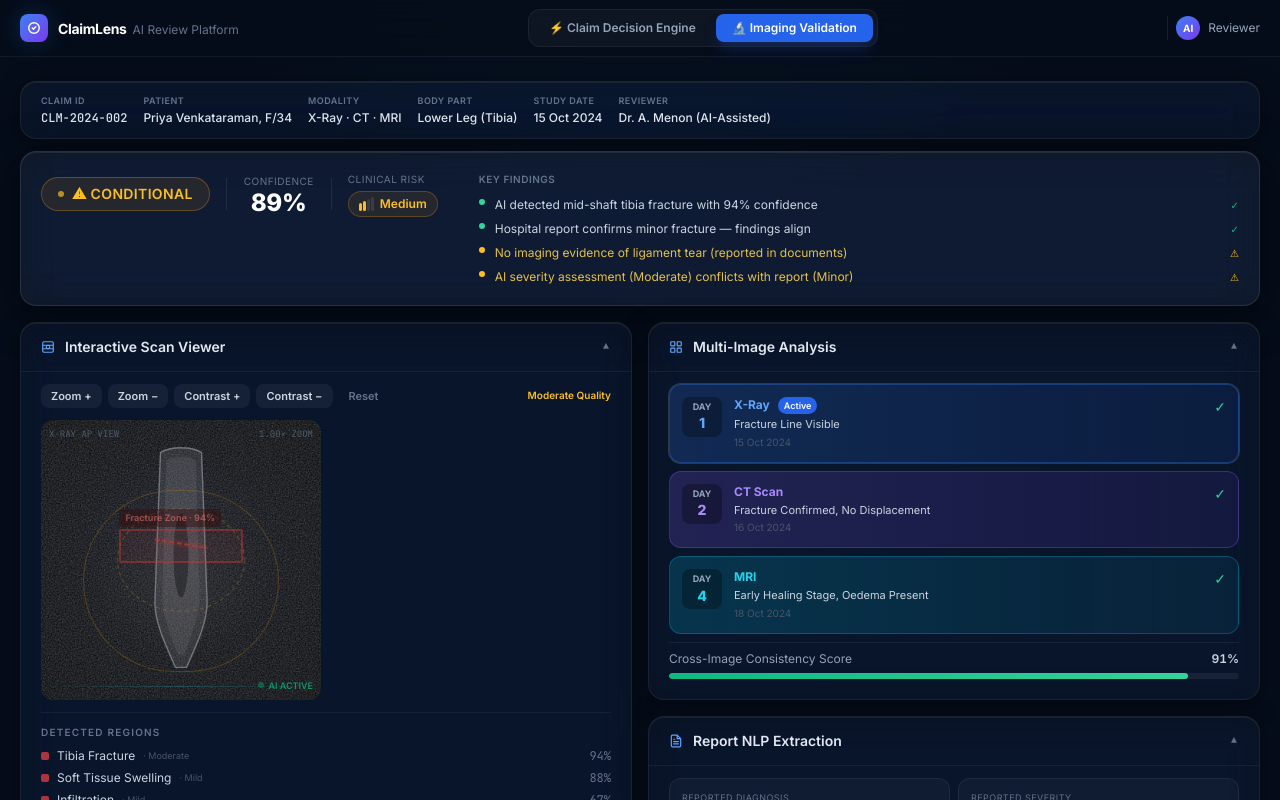
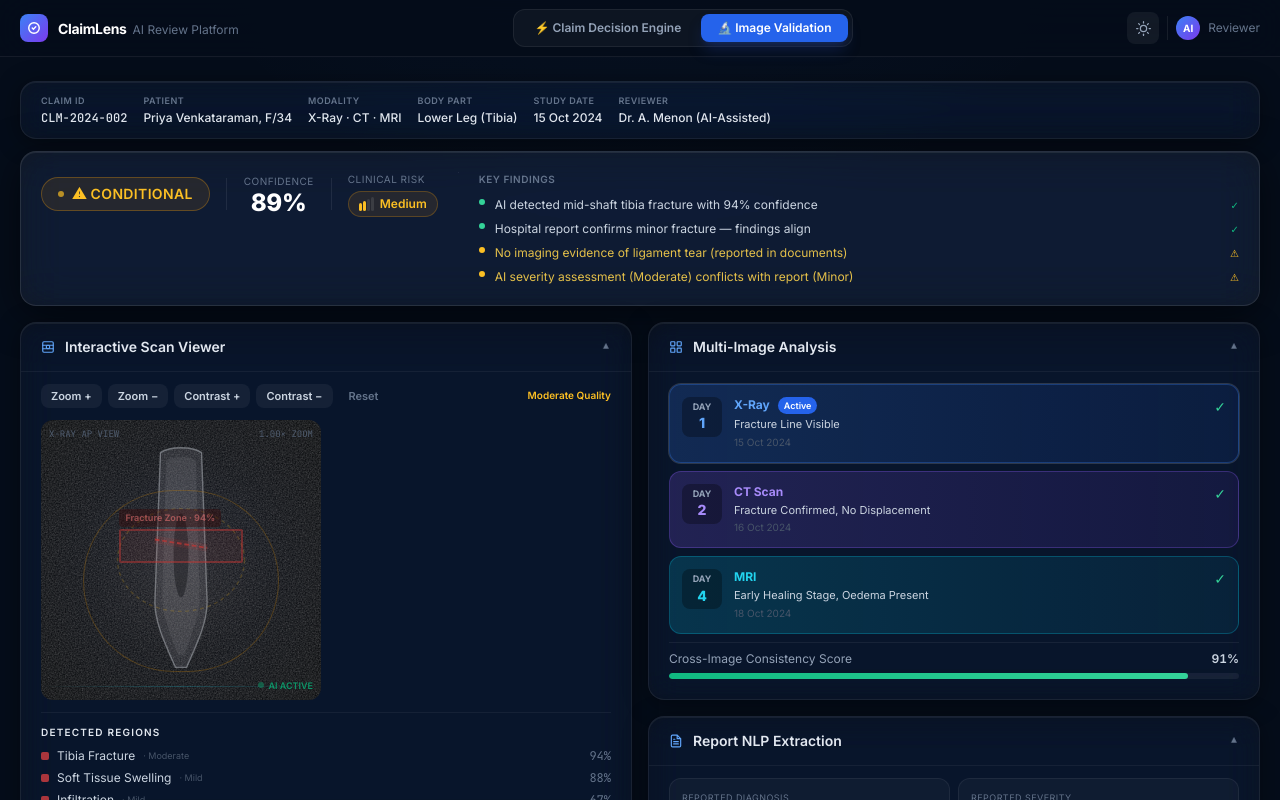
Before and after one commit to akhilesh79/claim-lens, a React (Vite) app: page /imaging in a window 1280 px wide. Shown: the top 800 px of the page. Built offline with nearby package versions, Linux system fonts and the light colour scheme.

Commit message:
theme fix v2

```diff
--- a/package.json
+++ b/package.json
@@ -8,6 +8,10 @@
     "preview": "vite preview"
   },
   "dependencies": {
+    "@emotion/react": "^11.14.0",
+    "@emotion/styled": "^11.14.1",
+    "@mui/material": "^9.0.0",
+    "@mui/x-data-grid": "^9.0.4",
     "@reduxjs/toolkit": "^2.3.0",
     "framer-motion": "^11.3.28",
     "react": "^18.3.1",
--- a/src/App.tsx
+++ b/src/App.tsx
@@ -2,14 +2,22 @@ import { useEffect } from 'react';
 import { BrowserRouter, Routes, Route, Navigate } from 'react-router-dom';
 import { Provider } from 'react-redux';
 import { store } from '@/app/store';
+import { useAppSelector } from '@/app/hooks';
 import { PageLayout } from '@/components/layout/PageLayout';
 import ClaimDashboard from '@/pages/ClaimDashboard';
 import ImagingDashboard from '@/pages/ImagingDashboard';
 
+/** Reads theme from Redux and syncs it to the <html data-theme> attribute. */
 function ThemeSyncer() {
+  const theme = useAppSelector((s) => s.ui.theme);
+
   useEffect(() => {
-    document.documentElement.setAttribute('data-theme', 'claimlens');
-  }, []);
+    document.documentElement.setAttribute(
+      'data-theme',
+      theme === 'dark' ? 'claimlens' : 'light',
+    );
+  }, [theme]);
+
   return null;
 }
 
@@ -30,6 +38,7 @@ export default function App() {
   return (
     <Provider store={store}>
       <BrowserRouter>
+        {/* ThemeSyncer is inside Provider so it can read from the Redux store */}
         <ThemeSyncer />
         <AppRoutes />
       </BrowserRouter>
--- a/src/components/layout/Header.tsx
+++ b/src/components/layout/Header.tsx
@@ -1,81 +1,134 @@
 import { NavLink } from 'react-router-dom';
 import { useAppDispatch, useAppSelector } from '@/app/hooks';
-// import { toggleTheme } from '@/features/ui/uiSlice';
+import { toggleTheme } from '@/features/ui/uiSlice';
 
 export function Header() {
-  // const dispatch = useAppDispatch();
-  // const theme = useAppSelector((s) => s.ui.theme);
+  const dispatch = useAppDispatch();
+  const theme = useAppSelector((s) => s.ui.theme);
+  const isDark = theme === 'dark';
 
   return (
-    <header className='sticky top-0 z-40 border-b border-white/[0.06] bg-[#050d1a]/80 backdrop-blur-xl'>
-      <div className='mx-auto max-w-[1700px] px-5 h-14 flex items-center justify-between gap-4'>
+    <header
+      className="sticky top-0 z-40 backdrop-blur-xl border-b transition-colors duration-300"
+      style={{
+        background: 'var(--header-bg)',
+        borderColor: 'var(--header-border)',
+      }}
+    >
+      <div className="mx-auto max-w-[1700px] px-5 h-14 flex items-center justify-between gap-4">
+
         {/* Brand */}
-        <div className='flex items-center gap-2.5 flex-shrink-0'>
-          <div className='w-7 h-7 rounded-lg bg-gradient-to-br from-blue-500 to-violet-600 flex items-center justify-center shadow-glow-blue'>
-            <svg
-              width='14'
-              height='14'
-              viewBox='0 0 24 24'
-              fill='none'
-              stroke='white'
-              strokeWidth='2.5'
-              strokeLinecap='round'
-            >
-              <path d='M9 12l2 2 4-4m6 2a9 9 0 11-18 0 9 9 0 0118 0z' />
+        <div className="flex items-center gap-2.5 flex-shrink-0">
+          <div className="w-7 h-7 rounded-lg bg-gradient-to-br from-blue-500 to-violet-600 flex items-center justify-center">
+            <svg width="14" height="14" viewBox="0 0 24 24" fill="none" stroke="white" strokeWidth="2.5" strokeLinecap="round">
+              <path d="M9 12l2 2 4-4m6 2a9 9 0 11-18 0 9 9 0 0118 0z" />
             </svg>
           </div>
           <div>
-            <span className='text-sm font-bold text-white tracking-tight'>ClaimLens</span>
-            <span className='hidden sm:inline text-xs text-slate-500 ml-1.5'>AI Review Platform</span>
+            <span
+              className="text-sm font-bold tracking-tight"
+              style={{ color: isDark ? '#ffffff' : '#0f172a' }}
+            >
+              ClaimLens
+            </span>
+            <span
+              className="hidden sm:inline text-xs ml-1.5"
+              style={{ color: isDark ? '#64748b' : '#94a3b8' }}
+            >
+              AI Review Platform
+            </span>
           </div>
         </div>
 
-        {/* Nav */}
-        <nav className='flex items-center gap-1 bg-white/[0.04] border border-white/[0.06] rounded-xl p-1'>
+        {/* Nav tabs */}
+        <nav
+          className="flex items-center gap-1 rounded-xl p-1 border"
+          style={{
+            background: isDark ? 'rgba(255,255,255,0.04)' : 'rgba(15,23,42,0.04)',
+            borderColor: isDark ? 'rgba(255,255,255,0.07)' : 'rgba(15,23,42,0.09)',
+          }}
+        >
           <NavLink
-            to='/claims'
+            to="/claims"
             className={({ isActive }) =>
               `px-4 py-1.5 rounded-lg text-xs font-semibold transition-all duration-200 whitespace-nowrap
-              ${
-                isActive
-                  ? 'bg-blue-600 text-white shadow-lg shadow-blue-900/40'
-                  : 'text-slate-400 hover:text-slate-200 hover:bg-white/[0.05]'
-              }`
+               ${isActive
+                 ? 'bg-blue-600 text-white shadow-lg shadow-blue-900/40'
+                 : isDark
+                   ? 'text-slate-400 hover:text-slate-200 hover:bg-white/[0.05]'
+                   : 'text-slate-500 hover:text-slate-800 hover:bg-black/[0.05]'
+               }`
             }
           >
             ⚡ Claim Decision Engine
           </NavLink>
           <NavLink
-            to='/imaging'
+            to="/imaging"
             className={({ isActive }) =>
               `px-4 py-1.5 rounded-lg text-xs font-semibold transition-all duration-200 whitespace-nowrap
-              ${
-                isActive
-                  ? 'bg-blue-600 text-white shadow-lg shadow-blue-900/40'
-                  : 'text-slate-400 hover:text-slate-200 hover:bg-white/[0.05]'
-              }`
+               ${isActive
+                 ? 'bg-blue-600 text-white shadow-lg shadow-blue-900/40'
+                 : isDark
+                   ? 'text-slate-400 hover:text-slate-200 hover:bg-white/[0.05]'
+                   : 'text-slate-500 hover:text-slate-800 hover:bg-black/[0.05]'
+               }`
             }
           >
-            🔬 Imaging Validation
+            🔬 Image Validation
           </NavLink>
         </nav>
 
         {/* Actions */}
-        <div className='flex items-center gap-2 flex-shrink-0'>
-          {/* <button
+        <div className="flex items-center gap-2 flex-shrink-0">
+
+          {/* ── Theme toggle ── */}
+          <button
             onClick={() => dispatch(toggleTheme())}
-            title="Toggle theme"
-            className="w-8 h-8 rounded-lg hover:bg-white/[0.06] flex items-center justify-center text-slate-400 hover:text-slate-200 transition-colors text-sm"
+            title={isDark ? 'Switch to light mode' : 'Switch to dark mode'}
+            className="w-8 h-8 rounded-lg flex items-center justify-center transition-all duration-200 hover:scale-110"
+            style={{
+              background: isDark ? 'rgba(255,255,255,0.06)' : 'rgba(15,23,42,0.06)',
+              color:      isDark ? '#94a3b8'                : '#475569',
+            }}
           >
-            {theme === 'dark' ? '☀️' : '🌙'}
-          </button> */}
-          <div className='flex items-center gap-2 pl-2 border-l border-white/[0.08]'>
-            <div className='w-6 h-6 rounded-full bg-gradient-to-br from-blue-500 to-violet-600 flex items-center justify-center text-[10px] font-bold text-white'>
+            {isDark ? (
+              /* Sun — visible in dark mode, click to go light */
+              <svg width="15" height="15" viewBox="0 0 24 24" fill="none" stroke="currentColor" strokeWidth="2" strokeLinecap="round">
+                <circle cx="12" cy="12" r="5"/>
+                <line x1="12" y1="1"  x2="12" y2="3"/>
+                <line x1="12" y1="21" x2="12" y2="23"/>
+                <line x1="4.22" y1="4.22"   x2="5.64"  y2="5.64"/>
+                <line x1="18.36" y1="18.36" x2="19.78" y2="19.78"/>
+                <line x1="1"  y1="12" x2="3"  y2="12"/>
+                <line x1="21" y1="12" x2="23" y2="12"/>
+                <line x1="4.22"  y1="19.78" x2="5.64"  y2="18.36"/>
+                <line x1="18.36" y1="5.64"  x2="19.78" y2="4.22"/>
+              </svg>
+            ) : (
+              /* Moon — visible in light mode, click to go dark */
+              <svg width="14" height="14" viewBox="0 0 24 24" fill="none" stroke="currentColor" strokeWidth="2" strokeLinecap="round">
+                <path d="M21 12.79A9 9 0 1111.21 3 7 7 0 0021 12.79z"/>
+              </svg>
+            )}
+          </button>
+
+          {/* Divider + avatar */}
+          <div
+            className="flex items-center gap-2 pl-2 border-l"
+            style={{ borderColor: isDark ? 'rgba(255,255,255,0.08)' : 'rgba(15,23,42,0.10)' }}
+          >
+            <div className="w-6 h-6 rounded-full bg-gradient-to-br from-blue-500 to-violet-600 flex items-center justify-center text-[10px] font-bold text-white">
               AI
             </div>
-            <span className='hidden sm:block text-xs text-slate-400'>Reviewer</span>
+            <span
+              className="hidden sm:block text-xs"
+              style={{ color: isDark ? '#64748b' : '#94a3b8' }}
+            >
+              Reviewer
+            </span>
           </div>
         </div>
+
       </div>
     </header>
   );
--- a/src/index.css
+++ b/src/index.css
@@ -2,109 +2,165 @@
 @tailwind components;
 @tailwind utilities;
 
+/* ─── Per-theme design tokens ─────────────────────────────────────────────── */
+
+[data-theme="claimlens"] {
+  /* Glass surfaces */
+  --glass-bg:          rgba(255, 255, 255, 0.030);
+  --glass-bg-elevated: rgba(255, 255, 255, 0.055);
+  --glass-bg-sm:       rgba(255, 255, 255, 0.050);
+  --glass-border:      rgba(255, 255, 255, 0.070);
+  --glass-border-md:   rgba(255, 255, 255, 0.100);
+  --glass-shadow:      0 4px 24px rgba(0,0,0,0.40), inset 0 1px 0 rgba(255,255,255,0.06);
+  --glass-shadow-lg:   0 8px 40px rgba(0,0,0,0.55), inset 0 1px 0 rgba(255,255,255,0.08);
+
+  /* Layout */
+  --header-bg:         rgba(5, 13, 26, 0.84);
+  --header-border:     rgba(255, 255, 255, 0.065);
+  --body-bg:           #050d1a;
+  --body-glow-1:       rgba(59, 130, 246, 0.08);
+  --body-glow-2:       rgba(139, 92, 246, 0.05);
+
+  /* Scrollbar */
+  --sb-thumb:          rgba(255, 255, 255, 0.10);
+  --sb-thumb-hover:    rgba(255, 255, 255, 0.18);
+}
+
+[data-theme="light"] {
+  /* Glass surfaces */
+  --glass-bg:          rgba(255, 255, 255, 0.82);
+  --glass-bg-elevated: rgba(255, 255, 255, 0.95);
+  --glass-bg-sm:       rgba(255, 255, 255, 0.90);
+  --glass-border:      rgba(15, 23, 42, 0.090);
+  --glass-border-md:   rgba(15, 23, 42, 0.130);
+  --glass-shadow:      0 2px 16px rgba(0,0,0,0.07), 0 1px 3px rgba(0,0,0,0.05);
+  --glass-shadow-lg:   0 6px 32px rgba(0,0,0,0.10), 0 2px 8px rgba(0,0,0,0.06);
+
+  /* Layout */
+  --header-bg:         rgba(248, 250, 252, 0.92);
+  --header-border:     rgba(15, 23, 42, 0.08);
+  --body-bg:           #f1f5f9;
+  --body-glow-1:       rgba(59, 130, 246, 0.04);
+  --body-glow-2:       rgba(139, 92, 246, 0.02);
+
+  /* Scrollbar */
+  --sb-thumb:          rgba(15, 23, 42, 0.15);
+  --sb-thumb-hover:    rgba(15, 23, 42, 0.25);
+}
+
+/* ─── Global base ──────────────────────────────────────────────────────────── */
+
 @layer base {
-  :root {
-    --surface-1: rgba(255, 255, 255, 0.03);
-    --surface-2: rgba(255, 255, 255, 0.055);
-    --surface-3: rgba(255, 255, 255, 0.08);
-    --border-subtle: rgba(255, 255, 255, 0.07);
-    --border-default: rgba(255, 255, 255, 0.1);
-    --border-emphasis: rgba(255, 255, 255, 0.15);
-  }
-
   * {
     scrollbar-width: thin;
-    scrollbar-color: rgba(255, 255, 255, 0.1) transparent;
+    scrollbar-color: var(--sb-thumb) transparent;
   }
-
-  *::-webkit-scrollbar {
-    width: 5px;
-    height: 5px;
-  }
-
-  *::-webkit-scrollbar-track {
-    background: transparent;
-  }
-
-  *::-webkit-scrollbar-thumb {
-    background-color: rgba(255, 255, 255, 0.1);
-    border-radius: 3px;
-  }
-
-  *::-webkit-scrollbar-thumb:hover {
-    background-color: rgba(255, 255, 255, 0.18);
-  }
+  *::-webkit-scrollbar          { width: 5px; height: 5px; }
+  *::-webkit-scrollbar-track    { background: transparent; }
+  *::-webkit-scrollbar-thumb    { background-color: var(--sb-thumb);       border-radius: 3px; }
+  *::-webkit-scrollbar-thumb:hover { background-color: var(--sb-thumb-hover); }
 
   body {
-    background-color: #050d1a;
+    background-color: var(--body-bg);
     background-image:
-      radial-gradient(ellipse 80% 50% at 50% -20%, rgba(59, 130, 246, 0.08) 0%, transparent 60%),
-      radial-gradient(ellipse 60% 40% at 80% 80%, rgba(139, 92, 246, 0.05) 0%, transparent 50%);
+      radial-gradient(ellipse 80% 50% at 50% -20%, var(--body-glow-1) 0%, transparent 60%),
+      radial-gradient(ellipse 60% 40% at 80% 80%,  var(--body-glow-2) 0%, transparent 50%);
     min-height: 100vh;
+    transition: background-color 0.25s ease;
   }
 }
 
+/* ─── Component utilities ───────────────────────────────────────────────────── */
+
 @layer components {
-  /* Glassmorphic cards */
+
+  /* Glassmorphic cards — all colours driven by CSS vars */
   .glass {
-    background: var(--surface-1);
-    backdrop-filter: blur(16px) saturate(180%);
+    background:           var(--glass-bg);
+    backdrop-filter:      blur(16px) saturate(180%);
     -webkit-backdrop-filter: blur(16px) saturate(180%);
-    border: 1px solid var(--border-subtle);
-    box-shadow: 0 4px 24px rgba(0, 0, 0, 0.35), inset 0 1px 0 rgba(255, 255, 255, 0.06);
+    border:               1px solid var(--glass-border);
+    box-shadow:           var(--glass-shadow);
   }
 
   .glass-elevated {
-    background: var(--surface-2);
-    backdrop-filter: blur(20px) saturate(200%);
+    background:           var(--glass-bg-elevated);
+    backdrop-filter:      blur(20px) saturate(200%);
     -webkit-backdrop-filter: blur(20px) saturate(200%);
-    border: 1px solid var(--border-default);
-    box-shadow: 0 8px 40px rgba(0, 0, 0, 0.5), inset 0 1px 0 rgba(255, 255, 255, 0.08);
+    border:               1px solid var(--glass-border-md);
+    box-shadow:           var(--glass-shadow-lg);
   }
 
   .glass-sm {
-    background: var(--surface-2);
-    backdrop-filter: blur(8px);
+    background:           var(--glass-bg-sm);
+    backdrop-filter:      blur(8px);
     -webkit-backdrop-filter: blur(8px);
-    border: 1px solid var(--border-subtle);
+    border:               1px solid var(--glass-border);
   }
 
-  /* Status styles */
-  .status-pass {
-    @apply bg-emerald-500/10 border border-emerald-500/30 text-emerald-400;
-  }
-  .status-fail {
-    @apply bg-red-500/10 border border-red-500/30 text-red-400;
-  }
-  .status-conditional {
-    @apply bg-amber-500/10 border border-amber-500/30 text-amber-400;
-  }
-  .status-warn {
-    @apply bg-amber-500/10 border border-amber-500/25 text-amber-400;
-  }
+  /* Status badges */
+  .status-pass        { @apply bg-emerald-500/10 border border-emerald-500/30 text-emerald-600; }
+  .status-fail        { @apply bg-red-500/10     border border-red-500/30     text-red-600;     }
+  .status-conditional { @apply bg-amber-500/10  border border-amber-500/30  text-amber-600;  }
+  .status-warn        { @apply bg-amber-500/10  border border-amber-500/25  text-amber-600;  }
 
-  /* Text gradient */
+  /* Maintain bright badge colours on dark theme */
+  [data-theme="claimlens"] .status-pass        { color: #34d399; }
+  [data-theme="claimlens"] .status-fail        { color: #f87171; }
+  [data-theme="claimlens"] .status-conditional { color: #fbbf24; }
+  [data-theme="claimlens"] .status-warn        { color: #fbbf24; }
+
+  /* Gradient text */
   .text-gradient-blue {
-    @apply bg-gradient-to-r from-blue-400 to-violet-400 bg-clip-text text-transparent;
+    @apply bg-gradient-to-r from-blue-500 to-violet-500 bg-clip-text text-transparent;
   }
 
   /* Section label */
-  .section-label {
-    @apply text-[10px] font-semibold uppercase tracking-[0.12em] text-slate-500;
-  }
+  .section-label { @apply text-[10px] font-semibold uppercase tracking-[0.12em]; }
 
-  /* Hover row */
-  .hover-row {
-    @apply hover:bg-white/[0.025] transition-colors duration-150;
-  }
+  /* Hover rows */
+  .hover-row { @apply hover:bg-black/[0.025] transition-colors duration-150; }
 
   /* Mismatch highlight */
-  .mismatch-cell {
-    @apply bg-red-500/10 text-red-400 rounded px-1.5 py-0.5;
-  }
+  .mismatch-cell { @apply bg-red-500/10 text-red-500 rounded px-1.5 py-0.5; }
 
   /* Scan viewer */
   .scan-bg {
     background: radial-gradient(ellipse at center, #1a1f2e 0%, #0a0d14 50%, #050709 100%);
   }
 }
+
+/* ─── Light-theme text overrides ────────────────────────────────────────────
+   Tailwind compiles e.g. .text-slate-200 to a very light grey which is
+   invisible on a white background.  These scoped rules flip the palette.    */
+
+[data-theme="light"] .text-white,
+[data-theme="light"] .text-slate-100,
+[data-theme="light"] .text-slate-200 { color: #0f172a; }
+
+[data-theme="light"] .text-slate-300  { color: #1e293b; }
+[data-theme="light"] .text-slate-400  { color: #334155; }
+[data-theme="light"] .text-slate-500  { color: #475569; }
+[data-theme="light"] .text-slate-600  { color: #64748b; }
+
+/* Borders */
+[data-theme="light"] .border-white\/\[0\.05\],
+[data-theme="light"] .border-white\/\[0\.06\],
+[data-theme="light"] .border-white\/\[0\.07\],
+[data-theme="light"] .border-white\/\[0\.08\],
+[data-theme="light"] .border-white\/10 { border-color: rgba(15,23,42,0.10); }
+
+/* Subtle bg surfaces used inside cards */
+[data-theme="light"] .bg-white\/\[0\.02\],
+[data-theme="light"] .bg-white\/\[0\.025\],
+[data-theme="light"] .bg-white\/\[0\.03\],
+[data-theme="light"] .bg-white\/\[0\.04\],
+[data-theme="light"] .bg-white\/\[0\.05\],
+[data-theme="light"] .bg-white\/\[0\.06\] { background-color: rgba(15,23,42,0.04); }
+
+/* Skeleton loader */
+[data-theme="light"] .bg-white\/\[0\.06\] { background-color: rgba(15,23,42,0.06); }
+
+/* Animations */
+@keyframes fadeIn  { from { opacity:0; transform:translateY(-8px); } to { opacity:1; transform:translateY(0); } }
+@keyframes slideUp { from { opacity:0; transform:translateY(12px); } to { opacity:1; transform:translateY(0); } }
```
Also changed, not shown: 1 other file (tests, documents, lock files or other folders).
